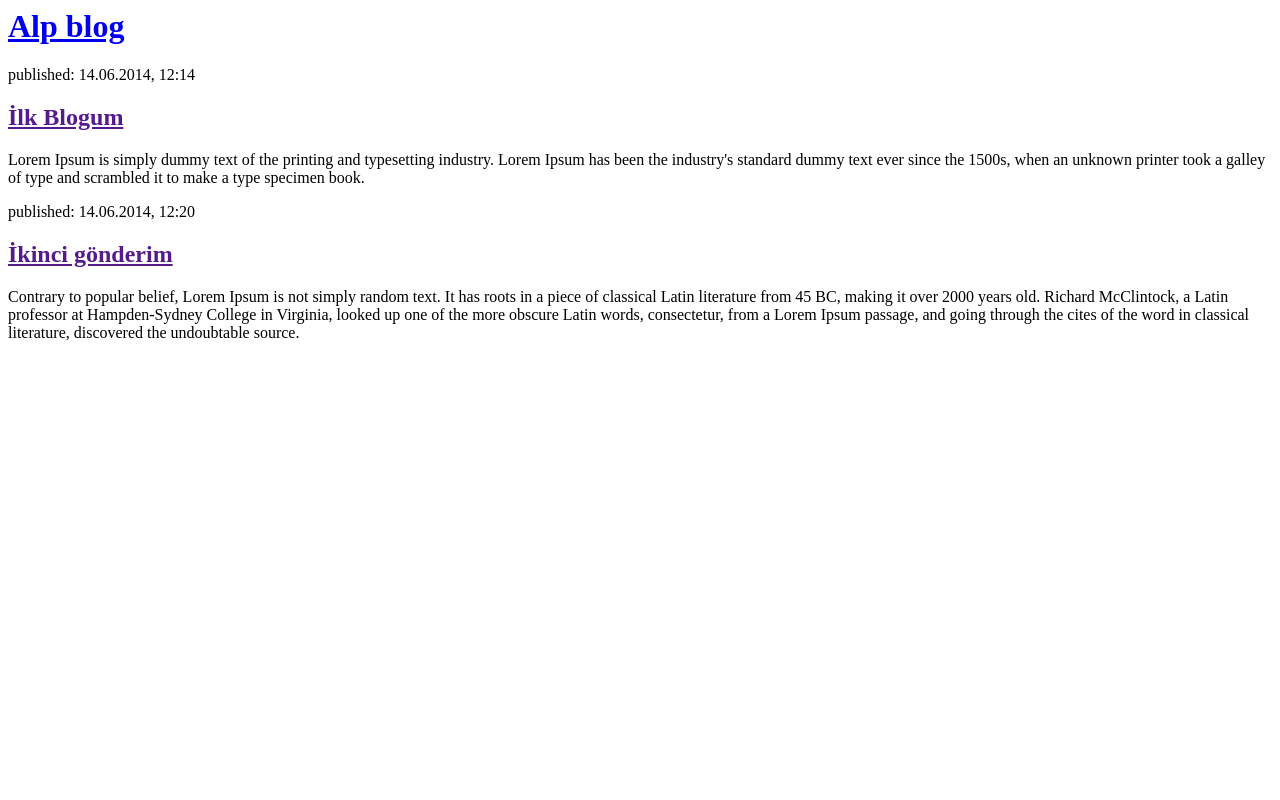
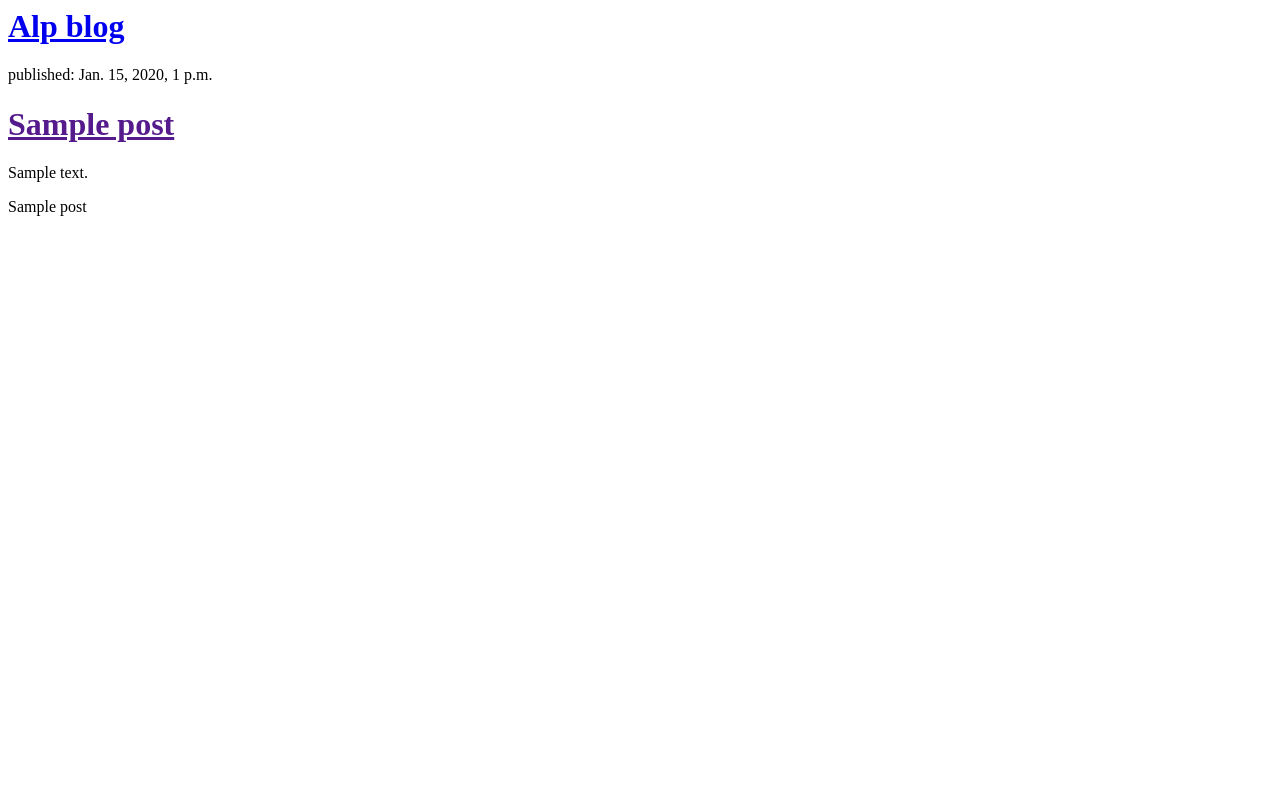
Before and after one commit to alpozkanm/Blog-App-Python, a Django app: page / in a window 1280 px wide. Run offline with Django 3.2, Linux system fonts and the light colour scheme; tables that the repository leaves empty hold one stand-in row (values such as "Sample post").

Commit message:
Templates are changed due to see dynamic datas

```diff
--- a/blog/templates/blog/post_list.html
+++ b/blog/templates/blog/post_list.html
@@ -6,16 +6,13 @@
 <div>
     <h1><a href="/">Alp blog</a></h1>
 </div>
+{% for post in posts %}
 <div>
-    <p>published: 14.06.2014, 12:14</p>
-    <h2><a href="">İlk Blogum</a></h2>
-    <p>Lorem Ipsum is simply dummy text of the printing and typesetting industry. Lorem Ipsum has been the industry's standard dummy text ever since the 1500s, when an unknown printer took a galley of type and scrambled it to make a type specimen book. </p>
+    <p>published: {{post.published_date}}</p>
+    <h1><a href="">{{post.title}}</a> </h1>
+    <p>{{post.text|linebreaksbr}}</p>
 </div>
-
-<div>
-    <p>published: 14.06.2014, 12:20</p>
-    <h2><a href="">İkinci gönderim</a></h2>
-    <p>Contrary to popular belief, Lorem Ipsum is not simply random text. It has roots in a piece of classical Latin literature from 45 BC, making it over 2000 years old. Richard McClintock, a Latin professor at Hampden-Sydney College in Virginia, looked up one of the more obscure Latin words, consectetur, from a Lorem Ipsum passage, and going through the cites of the word in classical literature, discovered the undoubtable source.</p>
-</div>
+    {{post}}
+{% endfor %}
 </body>
 </html>
--- a/blog/views.py
+++ b/blog/views.py
@@ -1,4 +1,7 @@
 from django.shortcuts import render
+from django.utils import timezone
+from .models import Post
 
 def post_list(request):
-  return render(request, 'blog/post_list.html', {})
+  posts = Post.objects.filter(published_date__lte=timezone.now()).order_by('published_date')
+  return render(request, 'blog/post_list.html', {'posts': posts})
```
